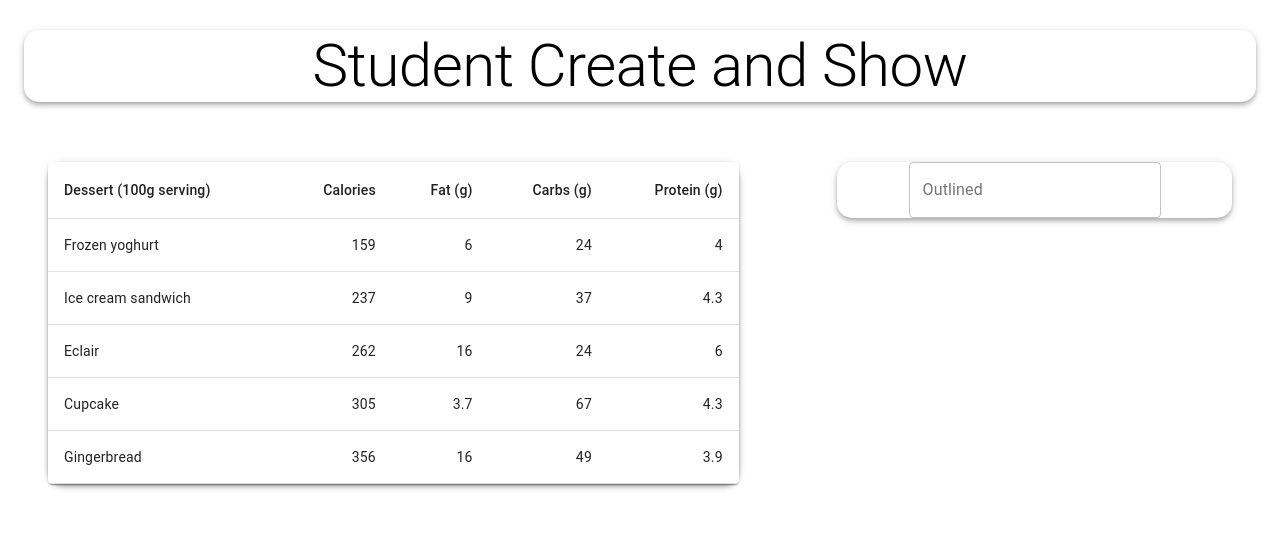
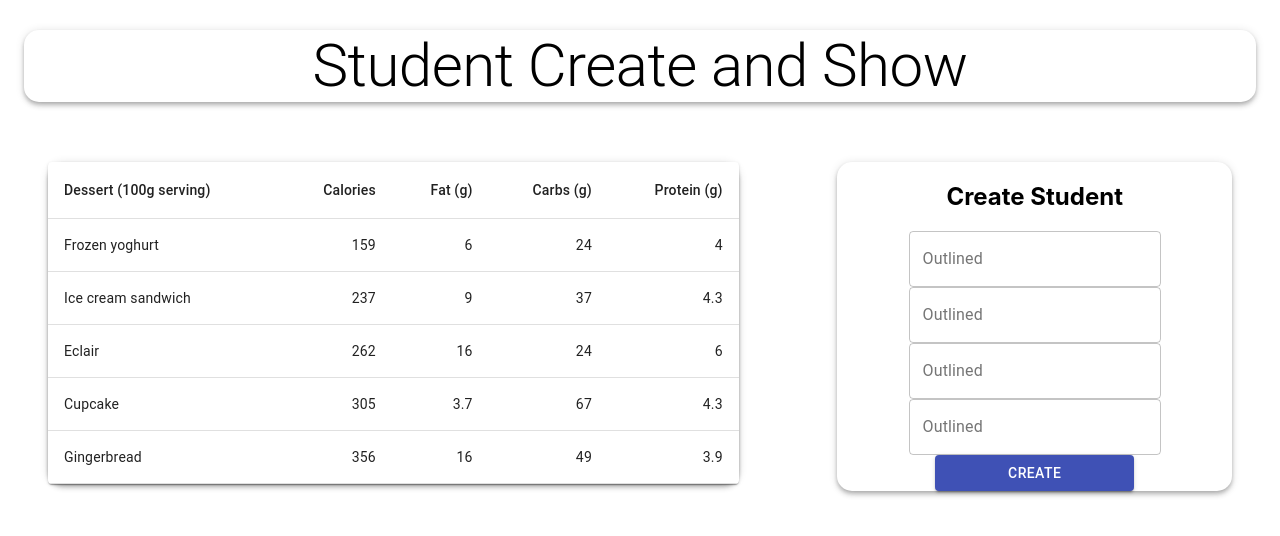
Before and after one commit to prabhnoor23/MERN--school, a React (Create React App) app in the folder client/: page / in a window 1280 px wide. Shown: the top 536 px of the page. Built offline with nearby package versions, Linux system fonts and the light colour scheme.

Commit message:
components 3.1 createStudents

```diff
--- a/client/src/components/createStudent/createStudent.js
+++ b/client/src/components/createStudent/createStudent.js
@@ -3,9 +3,12 @@
 import * as React from 'react';
 import Box from '@material-ui/core/Box';
 import TextField from '@material-ui/core/TextField';
+import Button from '@material-ui/core/Button';
 
 export default function BasicTextFields() {
-  return (
+
+    return (
+       <> <h2> Create Student </h2>
     <Box
       component="form"
       sx={{
@@ -15,7 +18,13 @@ export default function BasicTextFields() {
       autoComplete="off"
     >
       <TextField id="outlined-basic" label="Outlined" variant="outlined" />
+      <TextField id="outlined-basic" label="Outlined" variant="outlined" />
+      <TextField id="outlined-basic" label="Outlined" variant="outlined" />
+      <TextField id="outlined-basic" label="Outlined" variant="outlined" />
+
+      <Button variant="contained" color='primary'>Create</Button>
 
     </Box>
+    </>
   );
 }
```
